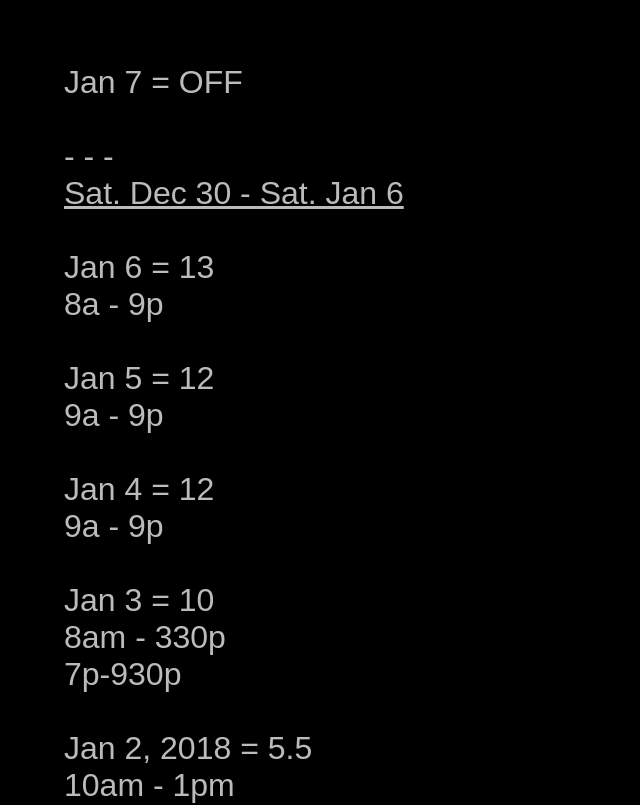
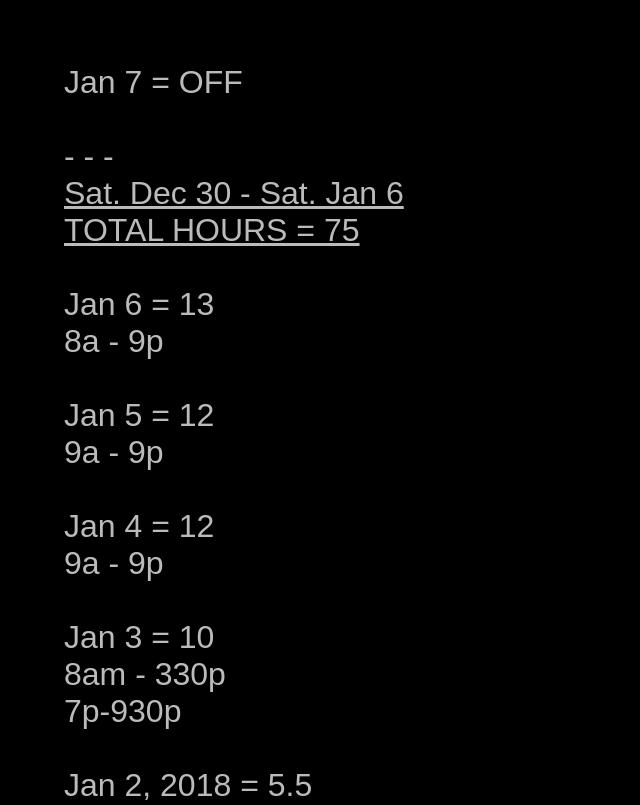
Before and after one commit to sevr/sevr.github.io, a plain HTML site: page index.html in a window 1280 px wide. Shown: the top 805 px of the page, without its empty margins (0-640 px from the left). Drawn offline with Linux system fonts and the light colour scheme.

Commit message:
Update index.html

```diff
--- a/index.html
+++ b/index.html
@@ -17,7 +17,9 @@
 
 - - -
 <bR>
-  <u>Sat. Dec 30 - Sat. Jan 6</u>
+  <u>Sat. Dec 30 - Sat. Jan 6
+  <br>
+  TOTAL HOURS = 75</u>
 <br>
 <br>
 
```
